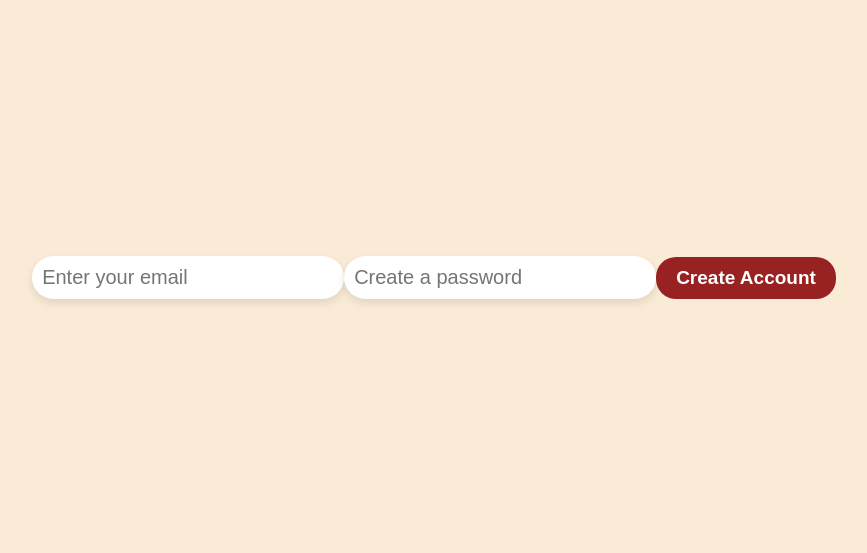
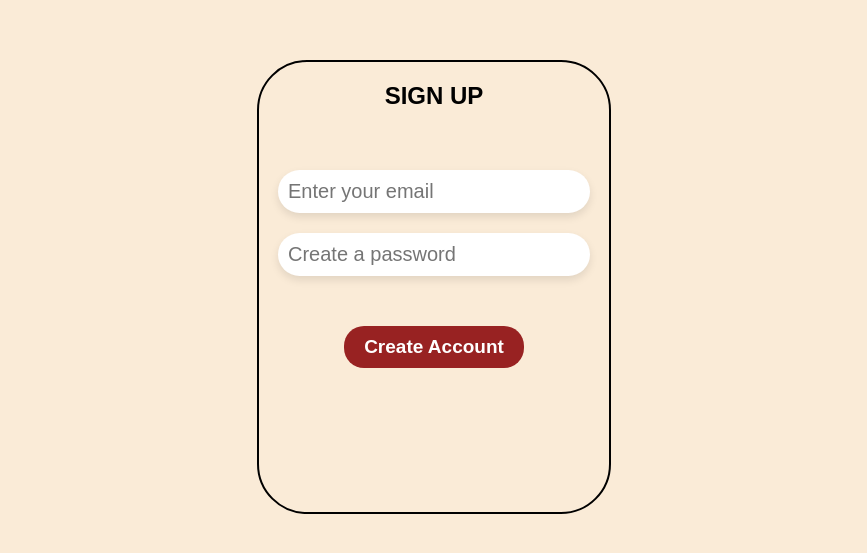
Before and after one commit to Giapdo2005/FitQuest, a React (Vite) app: page /signup in a window 1280 px wide. Shown: the part 113-666 px from the top of the page, without its empty margins (206-1073 px from the left). Built offline with nearby package versions, Linux system fonts and the light colour scheme.

Commit message:
updated signup and login pages

```diff
--- a/src/App.jsx
+++ b/src/App.jsx
@@ -1,5 +1,4 @@
 import { BrowserRouter as Router, Routes, Route, useLocation } from "react-router-dom";
-import { useState, useEffect } from 'react'
 import Auth from './components/Auth.jsx';
 import Navbar from './components/Navbar.jsx';
 import SignUp from './components/Signup.jsx';
@@ -8,6 +7,8 @@ import Workout from "./components/Workout.jsx";
 
 
 function App() {
+  const location = useLocation();
+
   return (
     <div>
       {location.pathname !== '/auth' && location.pathname !== '/signup' && location.pathname !== '/login' && <Navbar />}
--- /dev/null
+++ b/src/auth.css
@@ -0,0 +1,94 @@
+.login-container {
+  display: flex;
+  flex-direction: column;
+  align-items: center;
+  justify-content: center;
+  height: 100vh;
+  text-align: center;
+  background-color: antiquewhite;
+}
+.login-container input {
+  margin-bottom: 20px;
+  font-size: 20px;
+  padding-bottom: 10px;
+  padding-top: 10px;
+  padding-left: 10px;
+  min-width: 300px;
+  border-radius: 100px;
+  border: none;
+  box-shadow: 0 4px 8px rgba(0, 0, 0, 0.1);
+  transition: transform 0.2s ease-in-out;
+}
+.login-btn {
+  background-color: rgb(152, 34, 34);
+  border: none;
+  font-size: 19px;
+  padding-top: 10px;
+  padding-bottom: 10px;
+  padding-left: 20px;
+  padding-right: 20px;
+  border-radius: 20px;
+  color: white;
+  font-weight: bold;
+  margin-top: 30px;
+}
+
+.box-container {
+  border: 2px solid black;
+  border-radius: 50px;
+  height: 450px;
+  max-width: 350px;
+  background-color: antiquewhite;
+}
+.box-container h2 {
+  color: black;
+  margin-bottom: 60px;
+}
+.signup-container {
+  display: flex;
+  flex-direction: column;
+  align-items: center;
+  justify-content: center;
+  height: 100vh;
+  text-align: center;
+  background-color: antiquewhite;
+}
+.inside-container {
+  border: 2px solid black;
+  border-radius: 50px;
+  height: 450px;
+  max-width: 350px;
+  background-color: antiquewhite;
+}
+.inside-container h2 {
+  color: black;
+  margin-bottom: 60px;
+}
+.signup-container input {
+  margin-bottom: 20px;
+  font-size: 20px;
+  padding-bottom: 10px;
+  padding-top: 10px;
+  padding-left: 10px;
+  min-width: 300px;
+  border-radius: 100px;
+  border: none;
+  box-shadow: 0 4px 8px rgba(0, 0, 0, 0.1);
+  transition: transform 0.2s ease-in-out;
+}
+.signup-container input:hover {
+  transform: translateY(-5px);
+}
+.signup-btn {
+  background-color: rgb(152, 34, 34);
+  border: none;
+  font-size: 19px;
+  padding-top: 10px;
+  padding-bottom: 10px;
+  padding-left: 20px;
+  padding-right: 20px;
+  border-radius: 20px;
+  color: white;
+  font-weight: bold;
+  margin-top: 30px;
+}
--- a/src/components/Login.jsx
+++ b/src/components/Login.jsx
@@ -2,6 +2,7 @@ import { useState } from 'react';
 import { signInWithEmailAndPassword } from "firebase/auth";
 import { auth } from './firebase';
 import { useNavigate } from 'react-router-dom';
+import '../auth.css'
 
 function Login() {
   const [email, setEmail] = useState('');
@@ -22,6 +23,8 @@ function Login() {
 
   return (
     <div className='login-container'>
+      <div className='box-container'>
+        <h2>LOGIN</h2>
         <form onSubmit={handleLogin}>
           <input
             type="email"
@@ -41,6 +44,7 @@ function Login() {
           <button className='login-btn' type="submit">Login</button>
         </form>
       </div>
+    </div>
   );
 }
 
--- a/src/components/Signup.jsx
+++ b/src/components/Signup.jsx
@@ -2,6 +2,7 @@ import { useState } from 'react';
 import { createUserWithEmailAndPassword } from "firebase/auth";
 import { auth } from './firebase';
 import { useNavigate } from 'react-router-dom';
+import '../auth.css'
 
 function SignUp() {
   const [email, setEmail] = useState('');
@@ -23,6 +24,8 @@ function SignUp() {
   }
   return (
     <div className='signup-container'>
+      <div className='inside-container'>
+        <h2>SIGN UP</h2>
         <form onSubmit={handleSignUp}>
           <input
             type="email"
@@ -42,6 +45,7 @@ function SignUp() {
           <button className='signup-btn' type="submit">Create Account</button>
         </form>
       </div>
+    </div>
   );
 }
 
--- a/src/index.css
+++ b/src/index.css
@@ -21,6 +21,7 @@ body {
   justify-content: center;
   height: 100vh;
   text-align: center;
+  background-color: antiquewhite;
 }
 
 .container div {
@@ -36,76 +37,6 @@ body {
 }
 
 .container button {
-  background-color: rgb(152, 34, 34);
-  border: none;
-  font-size: 19px;
-  padding-top: 10px;
-  padding-bottom: 10px;
-  padding-left: 20px;
-  padding-right: 20px;
-  border-radius: 20px;
-  color: white;
-  font-weight: bold;
-}
-.signup-container {
-  display: flex;
-  flex-direction: column;
-  align-items: center;
-  justify-content: center;
-  height: 100vh;
-  text-align: center;
-  background-color: antiquewhite;
-}
-
-.signup-container input {
-  margin-bottom: 20px;
-  font-size: 20px;
-  padding-bottom: 10px;
-  padding-top: 10px;
-  padding-left: 10px;
-  min-width: 300px;
-  border-radius: 100px;
-  border: none;
-  box-shadow: 0 4px 8px rgba(0, 0, 0, 0.1);
-  transition: transform 0.2s ease-in-out;
-}
-.signup-container input:hover {
-  transform: translateY(-5px);
-}
-.signup-btn {
-  background-color: rgb(152, 34, 34);
-  border: none;
-  font-size: 19px;
-  padding-top: 10px;
-  padding-bottom: 10px;
-  padding-left: 20px;
-  padding-right: 20px;
-  border-radius: 20px;
-  color: white;
-  font-weight: bold;
-}
-.login-container {
-  display: flex;
-  flex-direction: column;
-  align-items: center;
-  justify-content: center;
-  height: 100vh;
-  text-align: center;
-  background-color: antiquewhite;
-}
-.login-container input {
-  margin-bottom: 20px;
-  font-size: 20px;
-  padding-bottom: 10px;
-  padding-top: 10px;
-  padding-left: 10px;
-  min-width: 300px;
-  border-radius: 100px;
-  border: none;
-  box-shadow: 0 4px 8px rgba(0, 0, 0, 0.1);
-  transition: transform 0.2s ease-in-out;
-}
-.login-btn {
   background-color: rgb(152, 34, 34);
   border: none;
   font-size: 19px;
```
Also changed, not shown: src/components/firebase.js (+2 -7 lines). Lines whose indentation alone changed are shown as unchanged.
